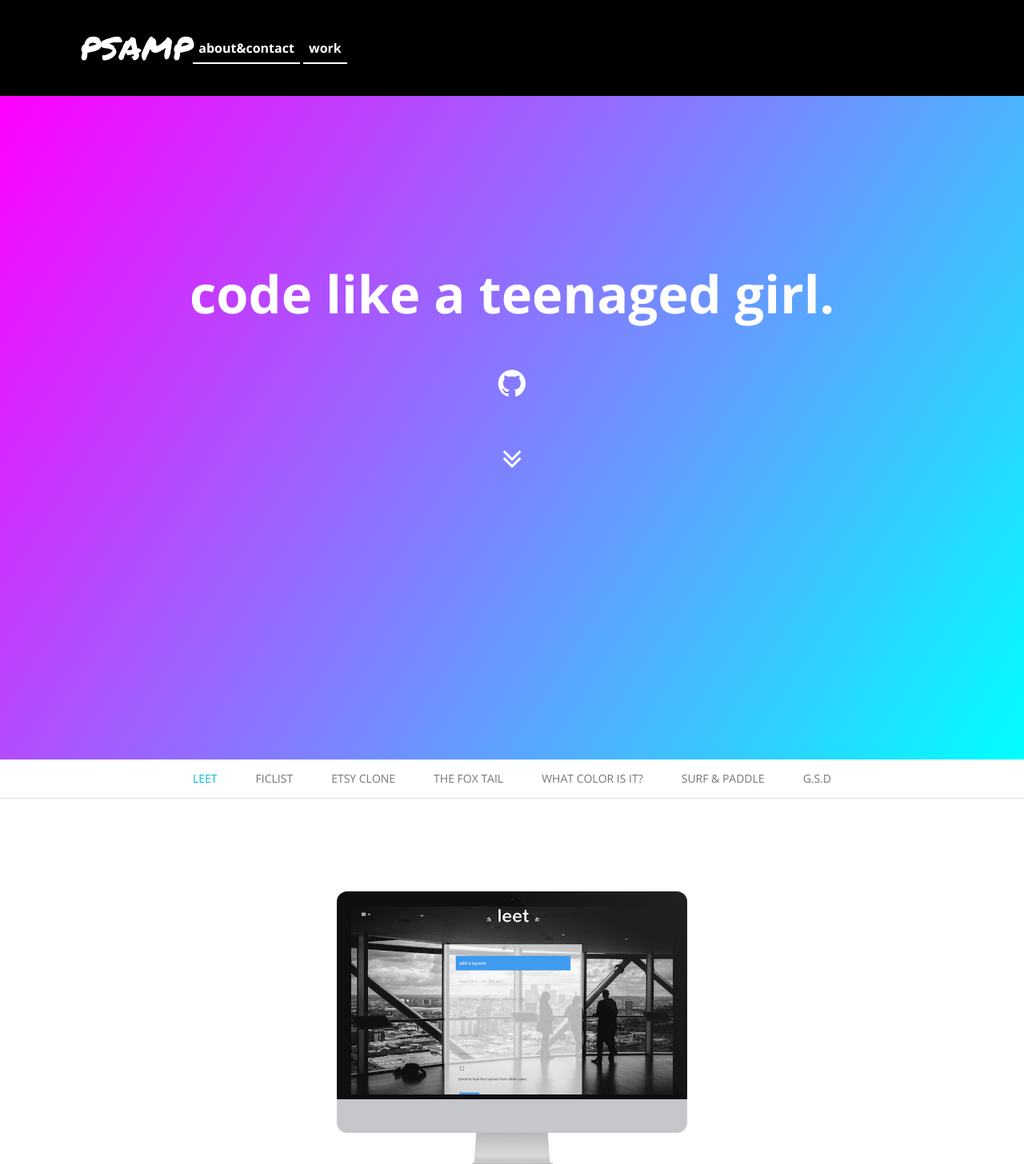
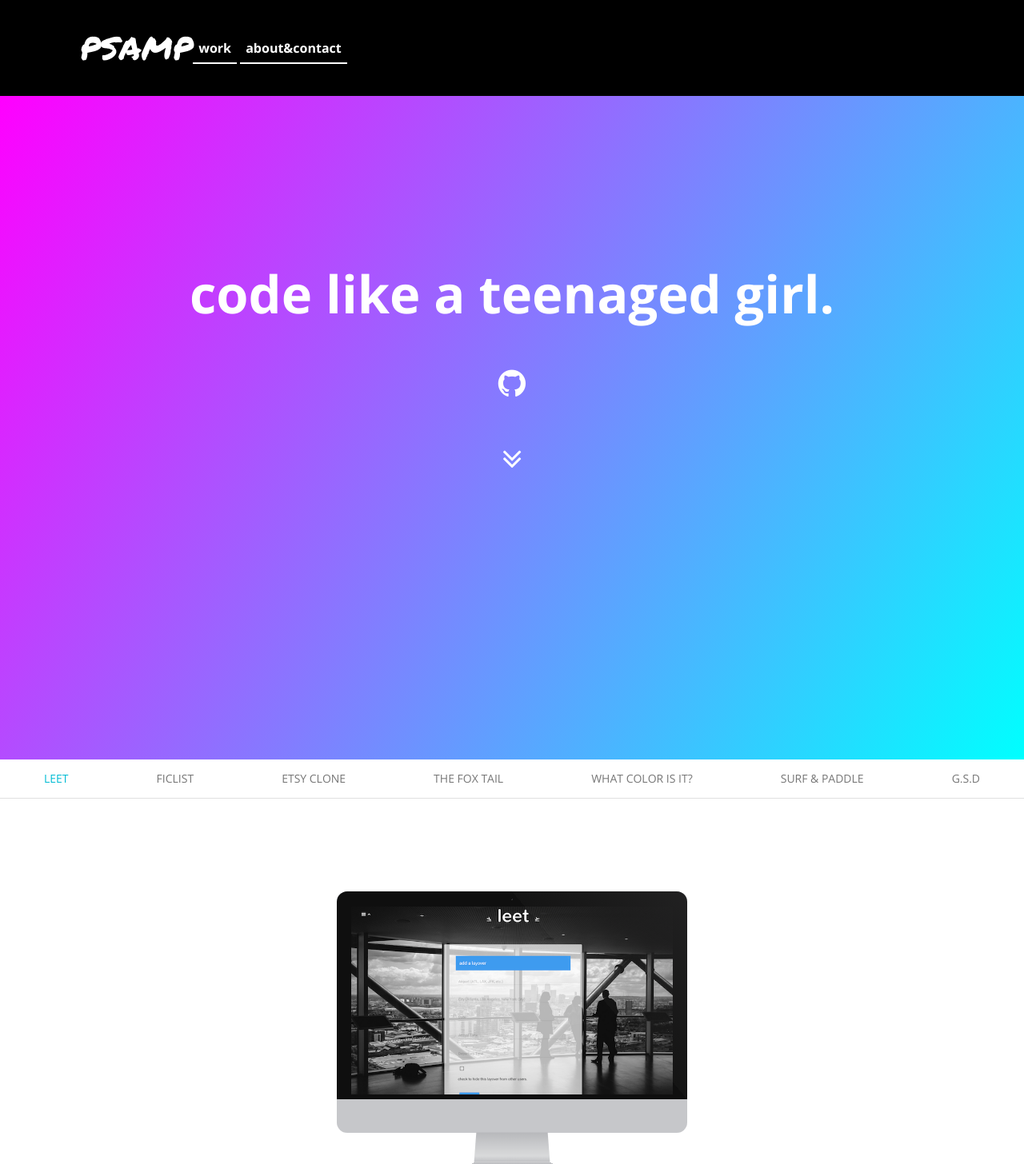
Before and after one commit to psamp/portfolio, a website: page app/index.html in a window 1280 px wide. Shown: the top 1456 px of the page at 80% size. Drawn offline with nearby package versions, Linux system fonts and the light colour scheme.

Commit message:
added color cap and streached tavs

```diff
--- a/app/index.html
+++ b/app/index.html
@@ -24,8 +24,8 @@
     <h1>psamp</h1>
 
     <span class="links">
+      <span ng-click="toWork()">work</span>
       <span ng-click="toAbout()">about&amp;contact</span>
-      <span ng-click="toWork()">work</span>
     </span>
   </nav>
 
--- a/app/js/templates/home.tpl.html
+++ b/app/js/templates/home.tpl.html
@@ -11,7 +11,7 @@
 
   <div class="work" id="work">
 
-    <md-tabs class="tabs" md-dynamic-height md-border-bottom>
+    <md-tabs md-stretch-tabs="always" class="tabs" md-dynamic-height md-border-bottom>
 
       <md-tab ng-repeat="w in work" label="{{ w.name }}" class="md-padding">
         <md-content class="md-padding">
```
Also changed, not shown: app/assets/whatcolor.png (added).
